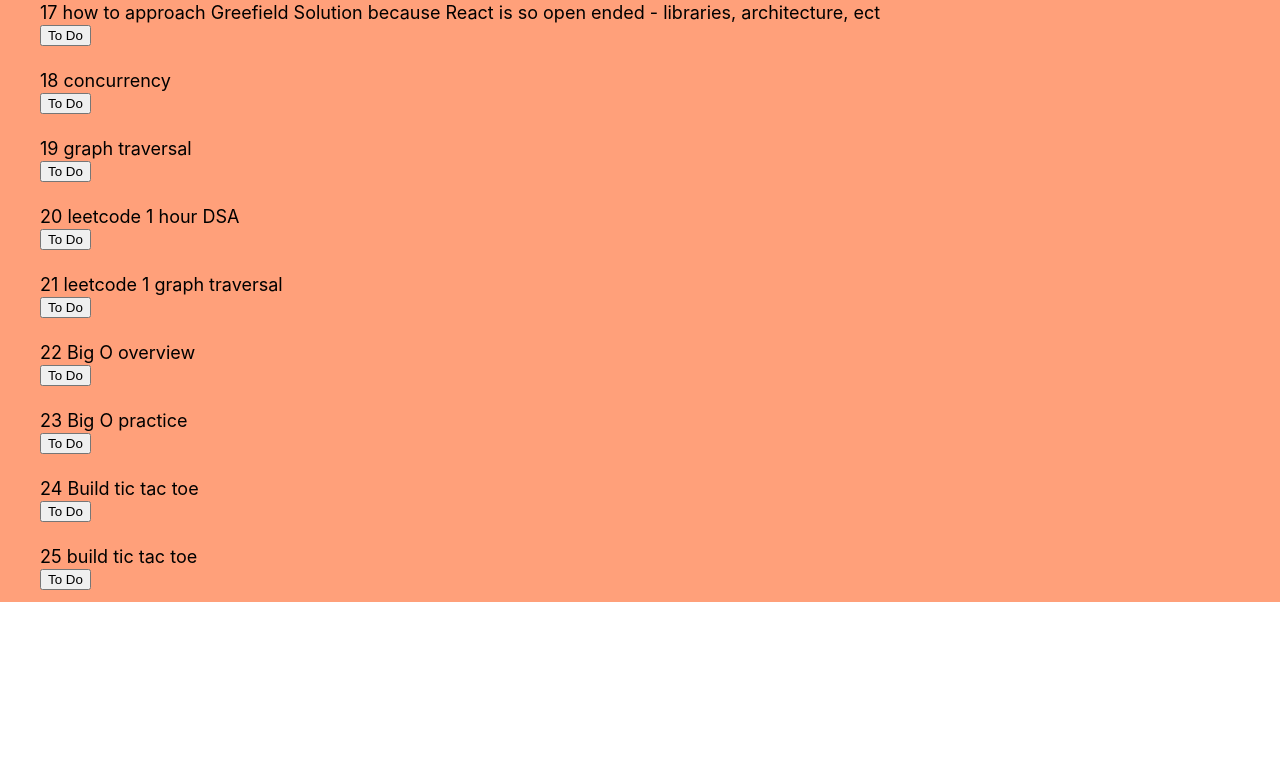
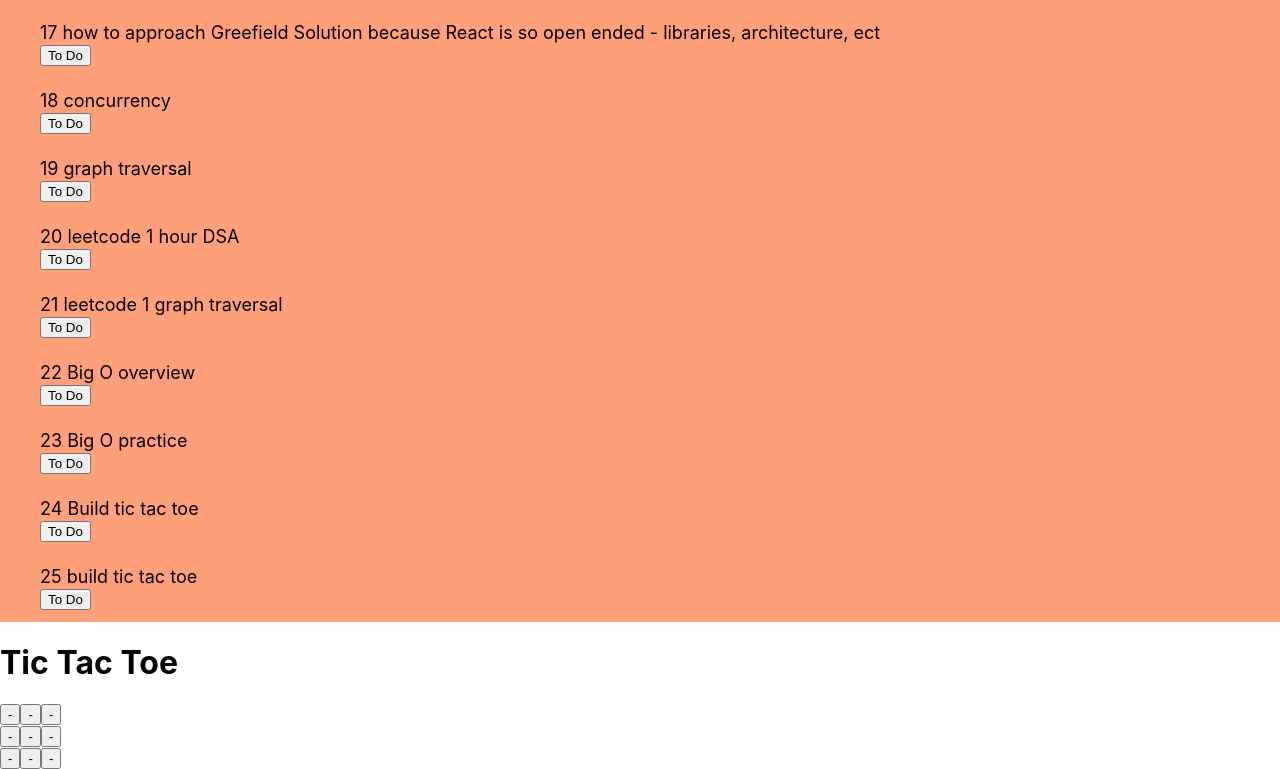
Before and after one commit to Laraellenh/todo-list-frontend-practice, a React (Create React App) app: page /tictactoe in a window 1280 px wide. Shown: the part 1206-1975 px from the top of the page. Before the commit the page ends 1808 px from the top, so only its background shows below. Built offline with nearby package versions, Linux system fonts and the light colour scheme; data requests are answered from the project's data file.

Commit message:
added the tictactoe game to bottom of UI, dont want to spend the time making the paths/urls separate due to time constraints, next is another UI project

```diff
--- a/src/App.js
+++ b/src/App.js
@@ -3,6 +3,8 @@ import './App.css';
 import React, {useState, useEffect} from "react";
 import TodoContainer from './Components/TodoContainer'
 import NewToDo from './Components/NewToDo'
+import {Routes, Route, Link} from "react-router-dom"
+import TicTacToe from './Components/TicTacToe'
 
 function App() {
 const [tasks, setTasks] = useState([]);
@@ -30,12 +32,15 @@ useEffect(()=>{
       <div className="div"> Front End Dream Job Task List </div>
       <h4 className="h4"> Eyes on the prize </h4>
       <NewToDo onAddNewTask={addNewToDo} tasksArray= {taskList} setTasks={setTasks} />
+      <Link to= "/tictactoe"> Play TicTacToe </Link>
       <ul id="myUL">
       {taskList}
-
+      <TicTacToe/>
       </ul>
-
-
+      {/* <Routes>
+        <Route path = "/tictactoe" element = {<TicTacToe />}>
+        </Route>
+      </Routes> */}
     </div>
 
   );
--- /dev/null
+++ b/src/Components/TicTacToe.js
@@ -0,0 +1,32 @@
+
+import { useState } from "react";
+// Build a react app that lets us play tic-tac-toe
+
+export default function TicTacToe() {
+    // initial state is an array of 9 elements
+  const [gameBoard, setGameBoard] = useState(Array(9).fill("-"));
+  const [player, setPlayer] = useState("X")
+  const handleClick = (index) => {
+      if(gameBoard[index] !== "-" ){
+          return ;
+      }
+      const newGameBoard = [...gameBoard];
+      newGameBoard[index] = player;
+      setGameBoard(newGameBoard);
+      setPlayer( player === "X" ? "O" : "X")
+  }
+  return (
+    <div >
+      <h1>Tic Tac Toe</h1>
+      {gameBoard.map((square, i) => {
+        return (
+          <span key={i}>
+            <button onClick={() => handleClick(i)}>{square}</button>
+            {i === 2 || i === 5 ? <br/> : ""}
+          </span>
+        );
+      })}
+    </div>
+
+  );
+}
```
